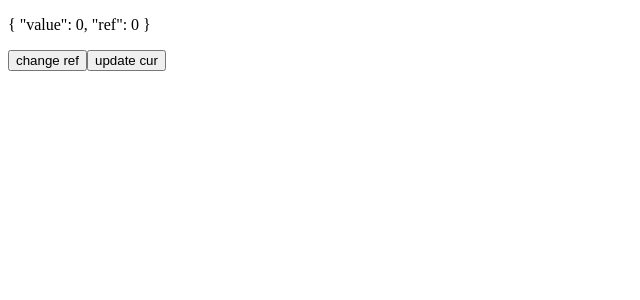
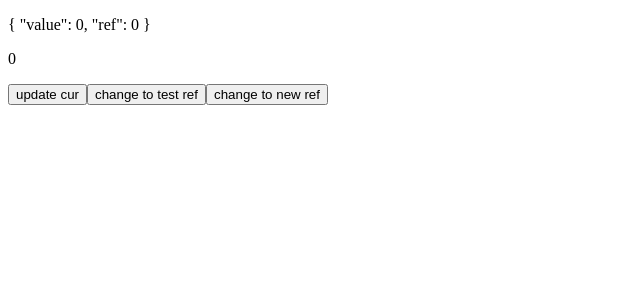
Before and after one commit to YuqiaoS/hello-vue, a Vue app: page / in a window 1280 px wide. Shown: the top 300 px of the page, without its empty margins (0-640 px from the left). Built offline with nearby package versions, Linux system fonts and the light colour scheme.

Commit message:
changeToTestRef and changeToNewRef

```diff
--- a/src/components/TestCompFn.vue
+++ b/src/components/TestCompFn.vue
@@ -1,9 +1,9 @@
 <template>
     <div>
-        <p>{{curVar}}</p>
-        <button @click="changeCurRef">change ref</button>
+        <p>{{curVar}}</p><p>{{testVar}}</p>
         <button @click="updateCurVar">update cur</button>
-
+        <button @click="changeToTestRef">change to test ref</button>
+        <button @click="changeToNewRef">change to new ref</button>
     </div>
 </template>
 
@@ -15,7 +15,8 @@ export default {
     const {
         testVar,
         curVar,
-        changeCurRef,
+        changeToNewRef,
+        changeToTestRef,
         updateCurVar
     } = useTest()
 
@@ -26,7 +27,8 @@ export default {
     return {
         testVar,
         curVar,
-        changeCurRef,
+        changeToNewRef,
+        changeToTestRef,
         updateCurVar
     }
   },
--- a/src/compositionFn/useTest.js
+++ b/src/compositionFn/useTest.js
@@ -8,7 +8,13 @@ export function useTest() {
     ref: ref(0)
   })
 
-  const changeCurRef = function(){
+  // const changeCurRef = function(){
+  //   curVar.ref = testVar
+  // }
+  const changeToNewRef = function(){
+    curVar.ref = ref(0)
+  }
+  const changeToTestRef = function(){
     curVar.ref = testVar
   }
   const updateCurVar = function(){
@@ -27,7 +33,8 @@ export function useTest() {
   return {
     testVar,
     curVar,
-    changeCurRef,
+    changeToTestRef,
+    changeToNewRef,
     updateCurVar
   }
 }
```
